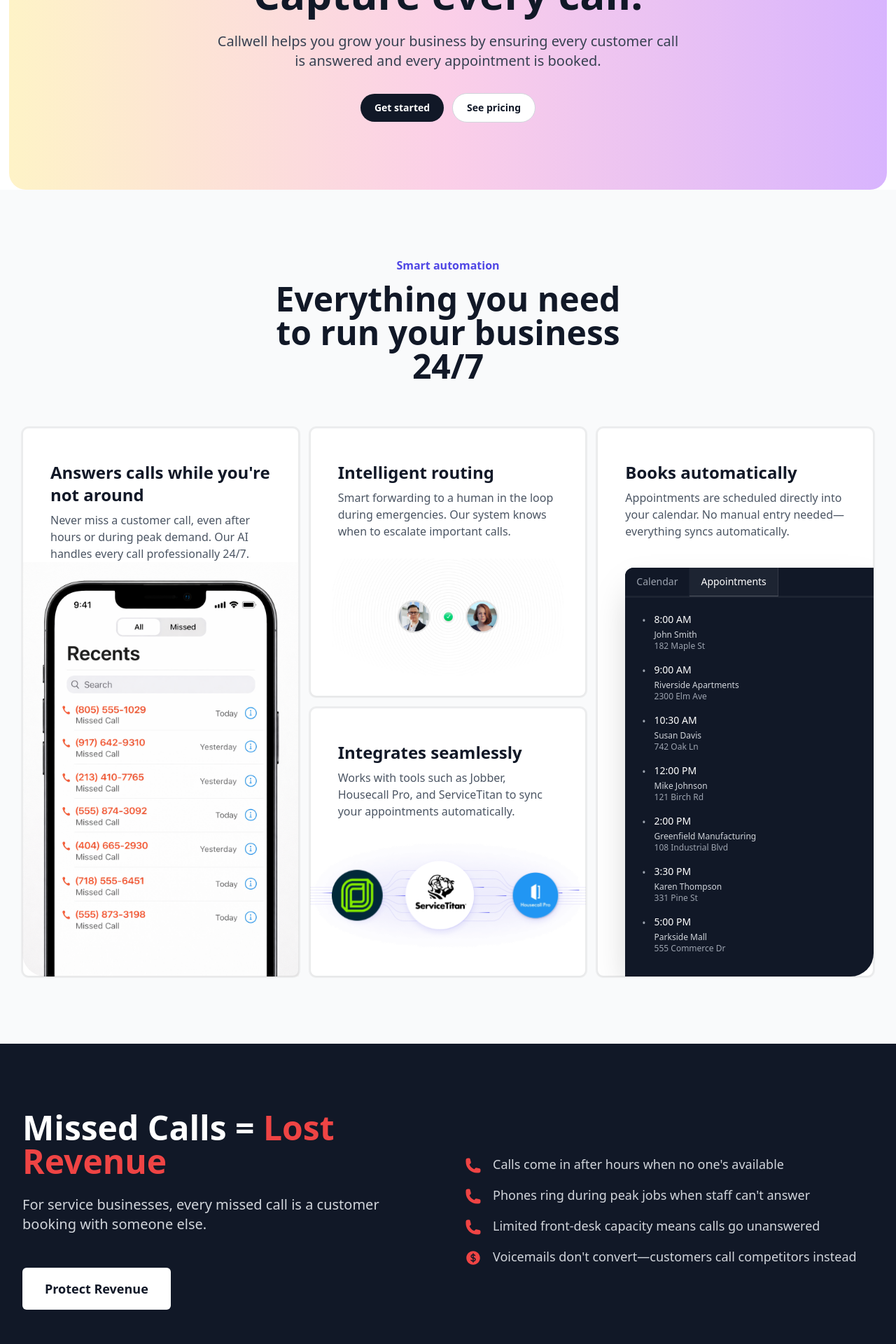
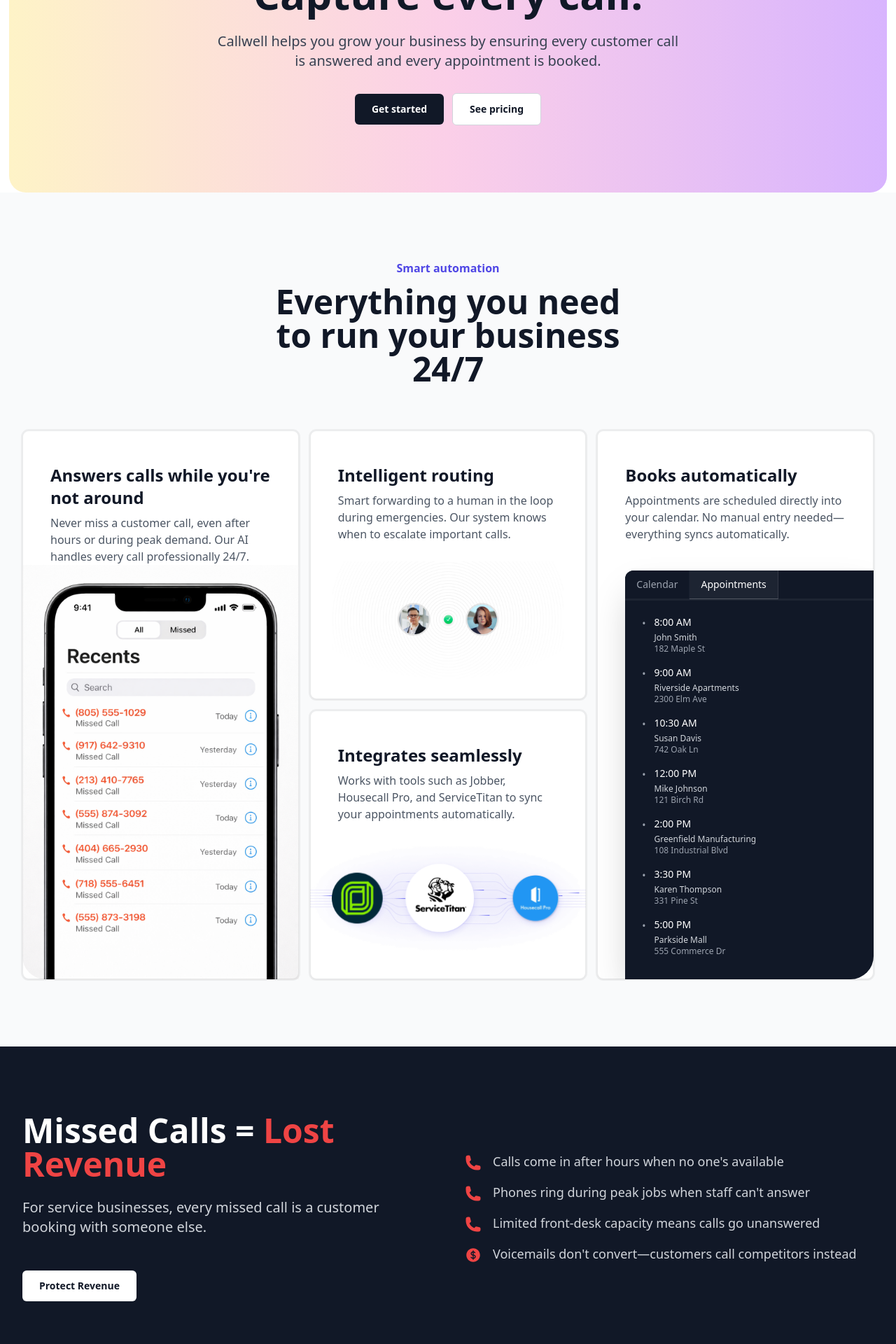
Before and after one commit to rileyleitao/Callwell, a Vue app: page / in a window 1280 px wide. Shown: the part 1040-2960 px from the top of the page at 70% size. Built offline with nearby package versions, Linux system fonts and the light colour scheme; a web font is replaced by a local one.

Commit message:
Standardize button sizes and link Protect Revenue to Calendly

```diff
--- a/src/components/HeroCTASection.vue
+++ b/src/components/HeroCTASection.vue
@@ -15,13 +15,13 @@
               target="_blank"
               rel="noopener noreferrer"
               @click="trackContactSales('Hero CTA Section')"
-              class="bg-gray-900 text-white px-5 py-2.5 rounded-full text-sm font-semibold hover:bg-gray-800 transition-colors inline-block"
+              class="bg-gray-900 text-white px-6 py-3 rounded-md text-sm font-semibold hover:bg-gray-800 transition-colors inline-block"
             >
               Get started
             </a>
             <router-link
               to="/pricing"
-              class="bg-white text-gray-900 px-5 py-2.5 rounded-full text-sm font-semibold border border-gray-300 hover:bg-gray-50 transition-colors inline-block"
+              class="bg-white text-gray-900 px-6 py-3 rounded-md text-sm font-semibold border border-gray-300 hover:bg-gray-50 transition-colors inline-block"
             >
               See pricing
             </router-link>
--- a/src/components/ProblemSection.vue
+++ b/src/components/ProblemSection.vue
@@ -9,9 +9,9 @@
           <p class="text-lg sm:text-xl text-gray-300 mb-4 sm:mb-6">
             For  service businesses, every missed call is a customer booking with someone else.
           </p>
-          <button class="bg-white text-gray-900 px-6 sm:px-8 py-3 sm:py-4 rounded-md text-base sm:text-lg font-semibold hover:bg-gray-100 transition-colors mt-4 sm:mt-6">
+          <a href="https://calendly.com/rileyleitao/30min" target="_blank" rel="noopener noreferrer" @click="trackContactSales('Problem Section')" class="bg-white text-gray-900 px-6 py-3 rounded-md text-sm font-semibold hover:bg-gray-100 transition-colors mt-4 sm:mt-6 inline-block">
             Protect Revenue
-          </button>
+          </a>
         </div>
         <div class="space-y-3 sm:space-y-4 mt-8 lg:mt-0">
           <div class="flex items-start">
@@ -38,4 +38,5 @@
 
 <script setup>
 import { PhoneIcon, CurrencyDollarIcon } from '@heroicons/vue/24/solid'
+import { trackContactSales } from '../composables/useAnalytics'
 </script>
```
